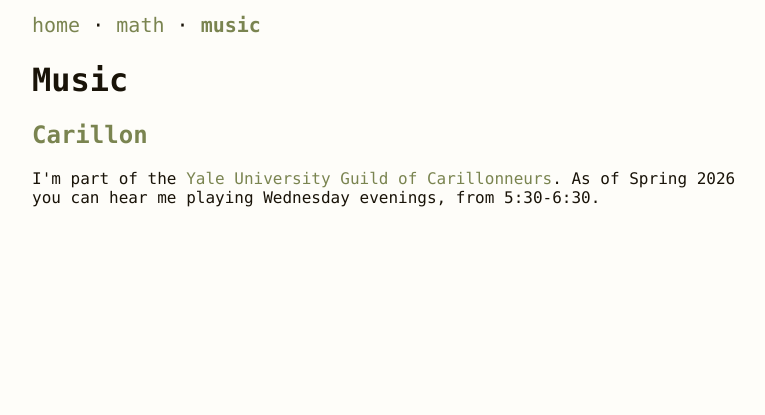
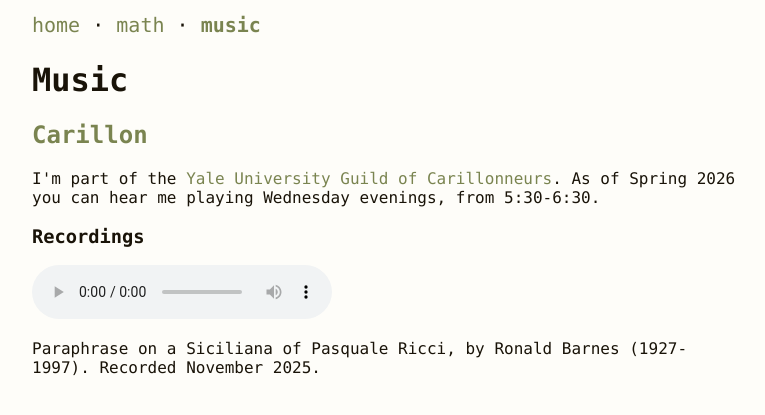
Before and after one commit to keklia/keklia.github.io, a Jekyll site: the page built from music.html, in a window 1280 px wide. Shown: the top 415 px of the page, without its empty margins (256-1021 px from the left). Built offline with Jekyll 4.4.1, drawn with Linux system fonts in a browser that asks for light colours.

Commit message:
added recording to music page

```diff
--- a/music.html
+++ b/music.html
@@ -16,3 +16,12 @@ title: Music
 <p>
 I'm part of the <a href="http://yalecarillon.org" target="_blank">Yale University Guild of Carillonneurs</a>. As of Spring 2026 you can hear me playing Wednesday evenings, from 5:30-6:30.
 </p>
+
+<h3>Recordings</h3>
+<audio controls>
+	<source src = "assets/audio/paraphrase_on_a_siciliana_of_pasquale_ricci.mp3" type="audio/mpeg">
+	Your browser does not support the audio element :(
+</audio>
+<p>
+Paraphrase on a Siciliana of Pasquale Ricci, by Ronald Barnes (1927-1997). Recorded November 2025.
+</p>
```
Also changed, not shown: 1 other file.
